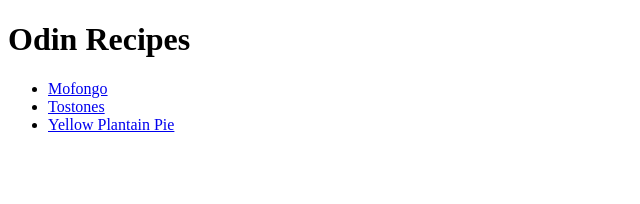
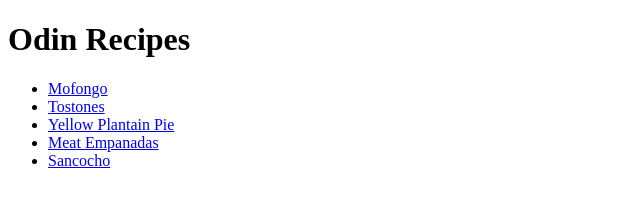
Before and after one commit to yan0407/odin-recipes, a plain HTML site: page index.html in a window 1280 px wide. Shown: the whole page, without its empty margins (0-640 px from the left). Drawn offline with Linux system fonts and the light colour scheme.

Commit message:
Add links in index.html to 2 new recipes

```diff
--- a/index.html
+++ b/index.html
@@ -16,6 +16,12 @@
         <li>
             <a href="recipes/yellow-plantain-pie.html">Yellow Plantain Pie</a>
         </li>
+        <li>
+            <a href="recipes/meat-empanadas.html">Meat Empanadas</a>
+        </li>
+        <li>
+            <a href="recipes/sancocho.html">Sancocho</a>
+        </li>
     </ul>
 </body>
 </html>
```
